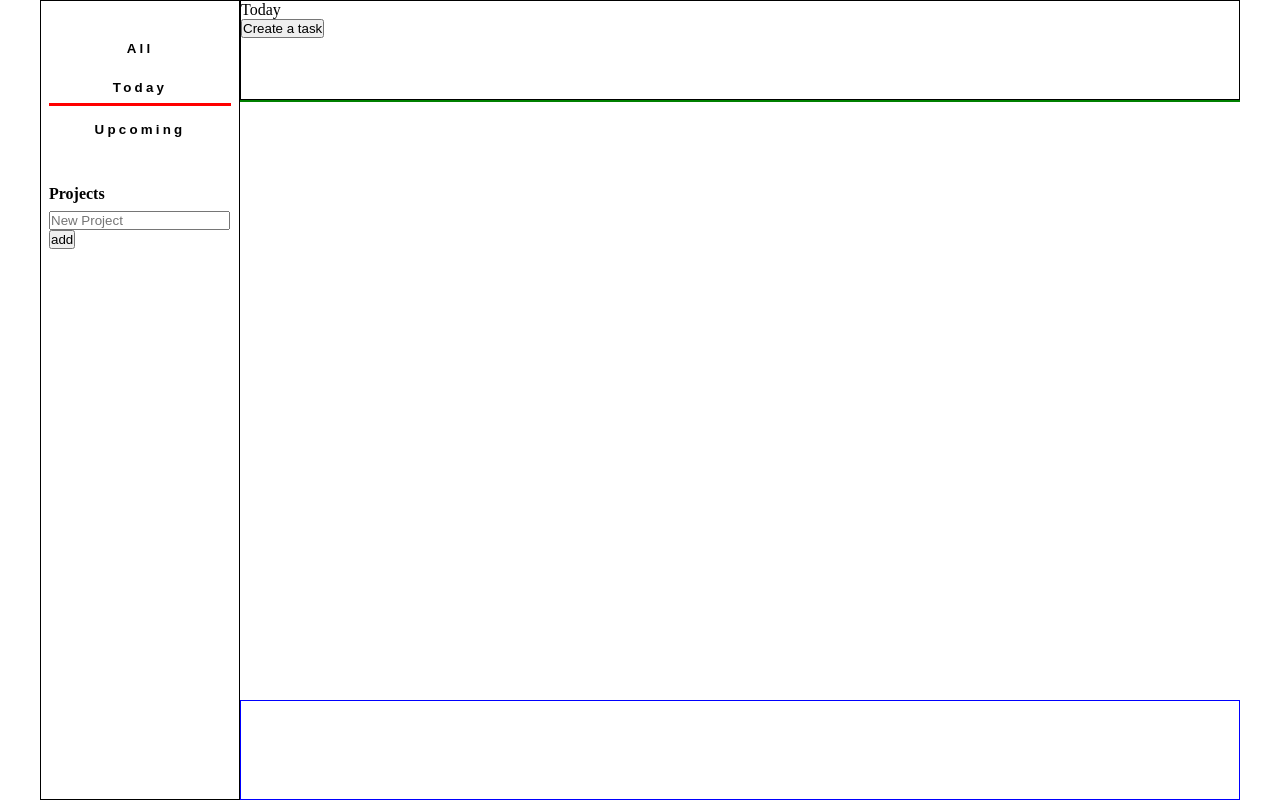
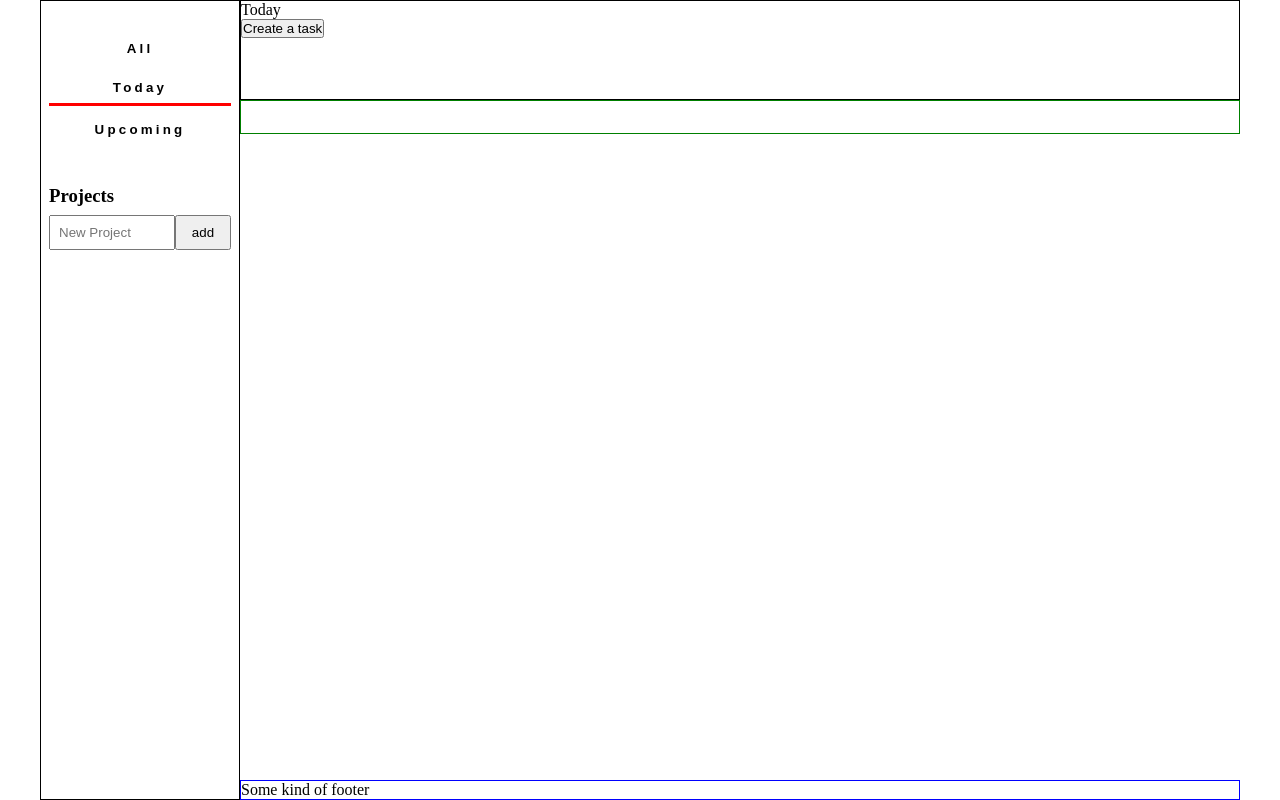
Before and after one commit to adrian92612/odin-todo-list, a website built with webpack: page src/template.html in a window 1280 px wide. Built offline with nearby package versions, Linux system fonts and the light colour scheme.

Commit message:
added some style and position on sidebar's add project and project list

```diff
--- a/src/domManipulator.js
+++ b/src/domManipulator.js
@@ -24,6 +24,7 @@ function addProjectNameOptions(name) {
 function addProjectName(e) {
   e.preventDefault();
   const newProjectName = document.createElement("button");
+  newProjectName.classList.add("btn-project-tab");
   newProjectName.innerText = e.target.children[0].value.trim(); // e.target = form children[0] = input
 
   // Check for no name
--- a/src/main.css
+++ b/src/main.css
@@ -8,7 +8,7 @@
   display: grid;
 
   grid-template-columns: 1fr;
-  grid-template-rows: 100px 1fr 100px;
+  grid-template-rows: 100px 1fr auto;
   grid-template-areas:
     "header"
     "main"
@@ -87,7 +87,8 @@ header {
   margin-bottom: 2rem;
 }
 
-.btn-tab {
+.btn-tab,
+.btn-project-tab {
   border: none;
   background-color: transparent;
   padding: 0.5rem;
@@ -98,12 +99,30 @@ header {
   transition: 0.2s;
 }
 
-.btn-tab:hover {
+.btn-project-tab {
+  text-align: left;
+}
+
+.btn-tab:hover,
+.btn-project-tab:hover {
   border-bottom: 3px solid black;
 }
 
 .active-tab {
   border-bottom: 3px solid red;
+}
+
+#add-project {
+  display: flex;
+}
+
+#add-project > input {
+  min-width: 0;
+  padding: 0.5rem;
+}
+
+#add-project > button {
+  width: 50%;
 }
 
 .project-list {
@@ -126,6 +145,7 @@ header {
   justify-content: center;
   grid-template-columns: repeat(auto-fit, 225px);
   gap: 1rem;
+  padding: 1rem;
 }
 
 .task-cards {
@@ -166,7 +186,6 @@ footer {
 @media only screen and (min-width: 728px) {
   #root {
     grid-template-columns: 200px 1fr;
-    grid-template-rows: 100px 1fr 100px;
     grid-template-areas:
       "sidebar header"
       "sidebar main"
--- a/src/template.html
+++ b/src/template.html
@@ -36,7 +36,7 @@
           <button class="btn-tab">Upcoming</button>
         </div>
         <div class="proj-names">
-          <h4>Projects</h4>
+          <h3>Projects</h3>
         </div>
         <form action="#" id="add-project">
           <input
@@ -52,7 +52,7 @@
 
       <div class="main"></div>
 
-      <footer></footer>
+      <footer>Some kind of footer</footer>
     </div>
   </body>
 </html>
```
Also changed, not shown: dist/bundle.js, dist/index.html.
